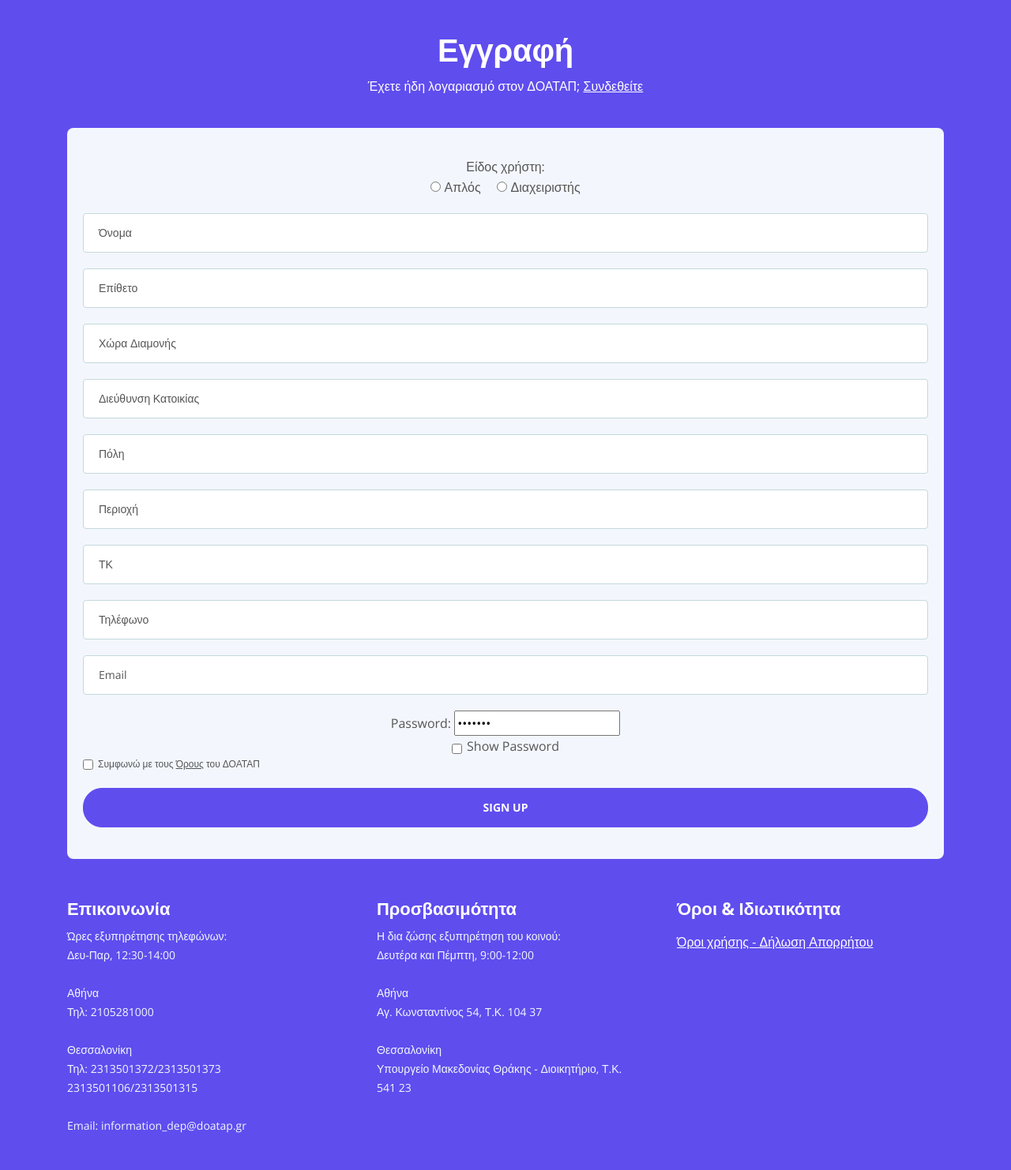
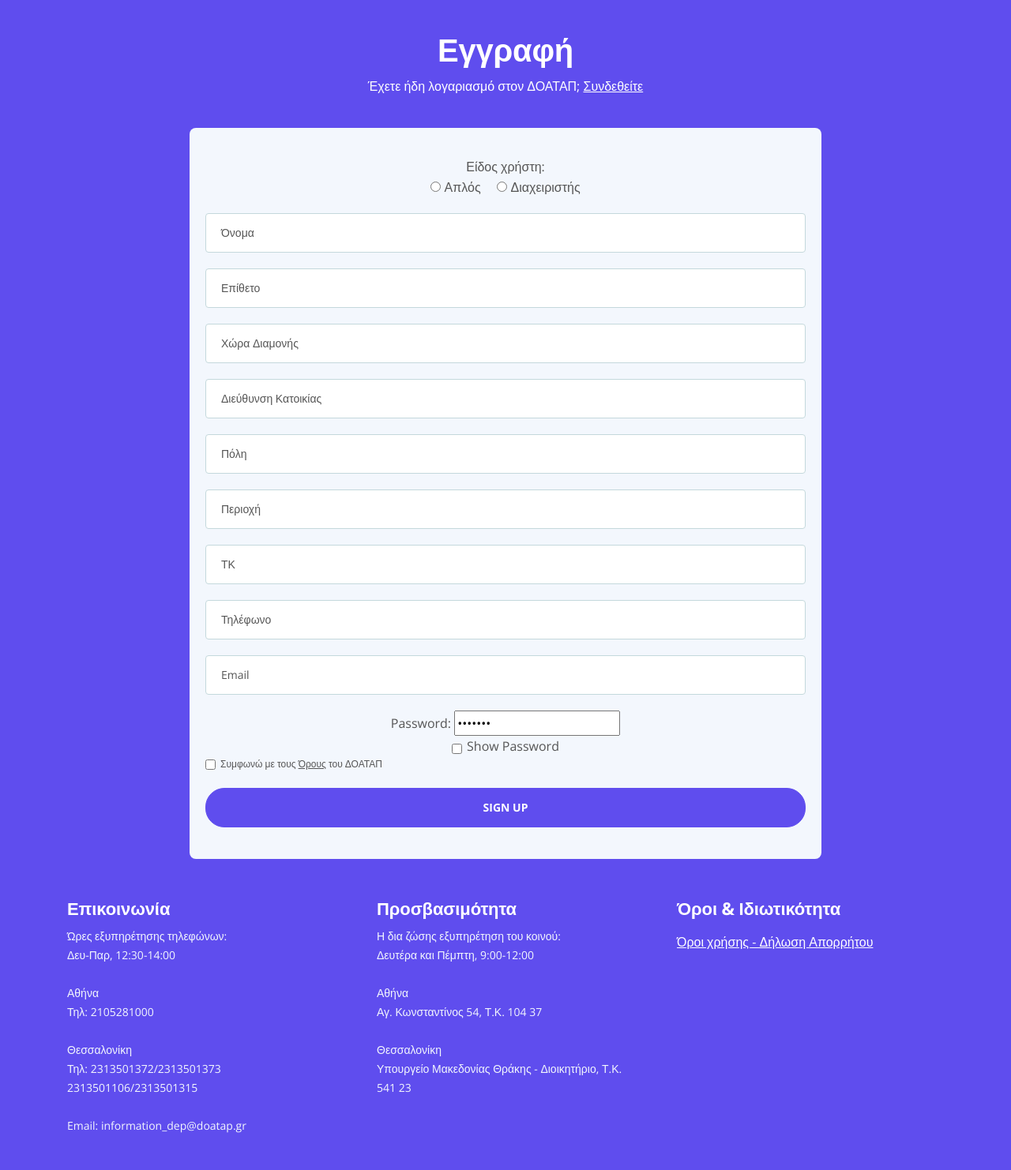
Before and after one commit to SpyrosNavro/atlas, a PHP site: page /sign-up.html in a window 1280 px wide. Shown: the part 106-1588 px from the top of the page at 79% size. Run offline with PHP 8.4, Linux system fonts and the light colour scheme.

Commit message:
made a small change with width

```diff
--- a/web/css/styles.css
+++ b/web/css/styles.css
@@ -1612,7 +1612,7 @@
 }
 
 .ex-2-header .form-container {
-	max-width: 75rem;
+	max-width: 50rem;
 	margin-right: auto;
 	margin-left: auto;
 	padding: 2.25rem 1.25rem 1.25rem 1.25rem;
```
